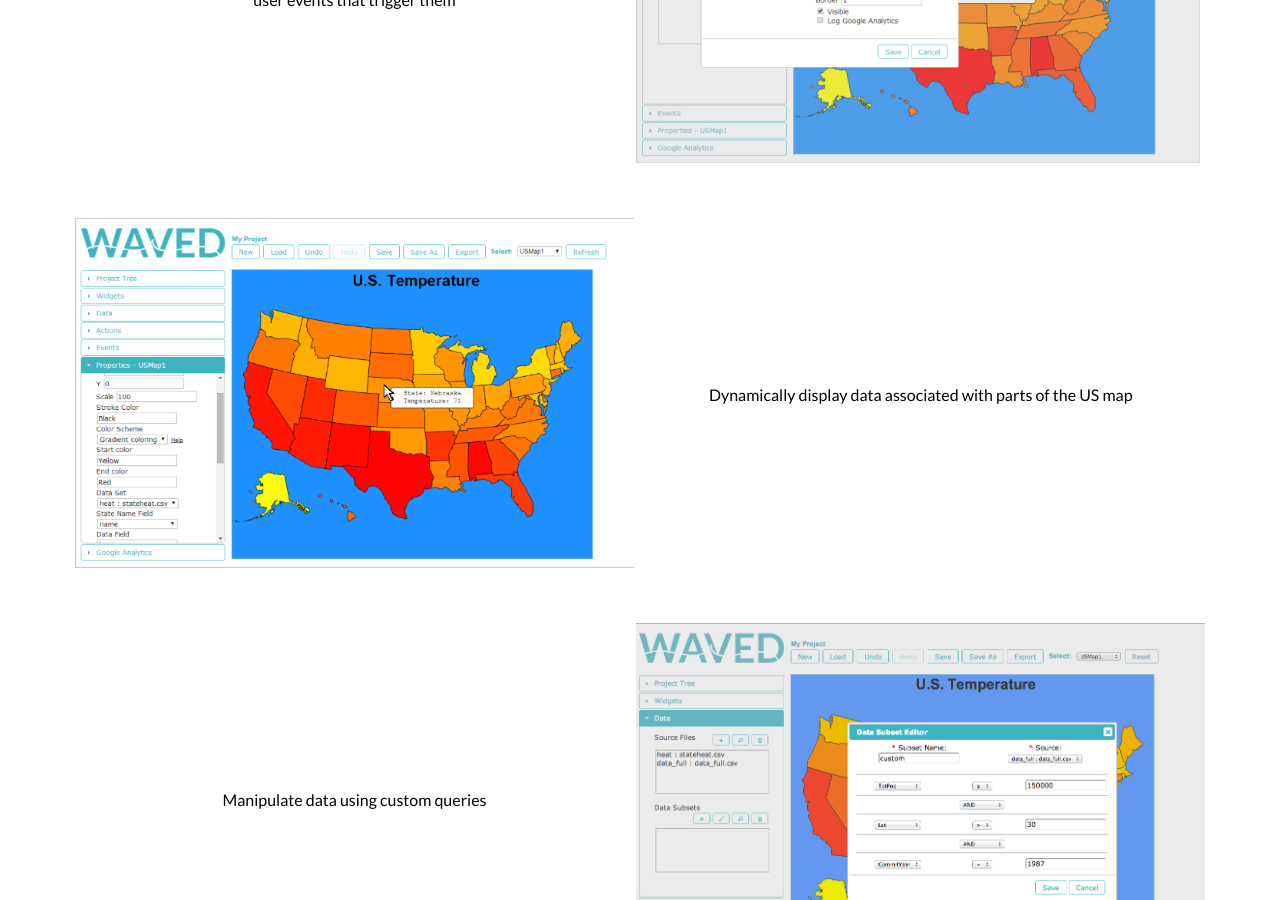
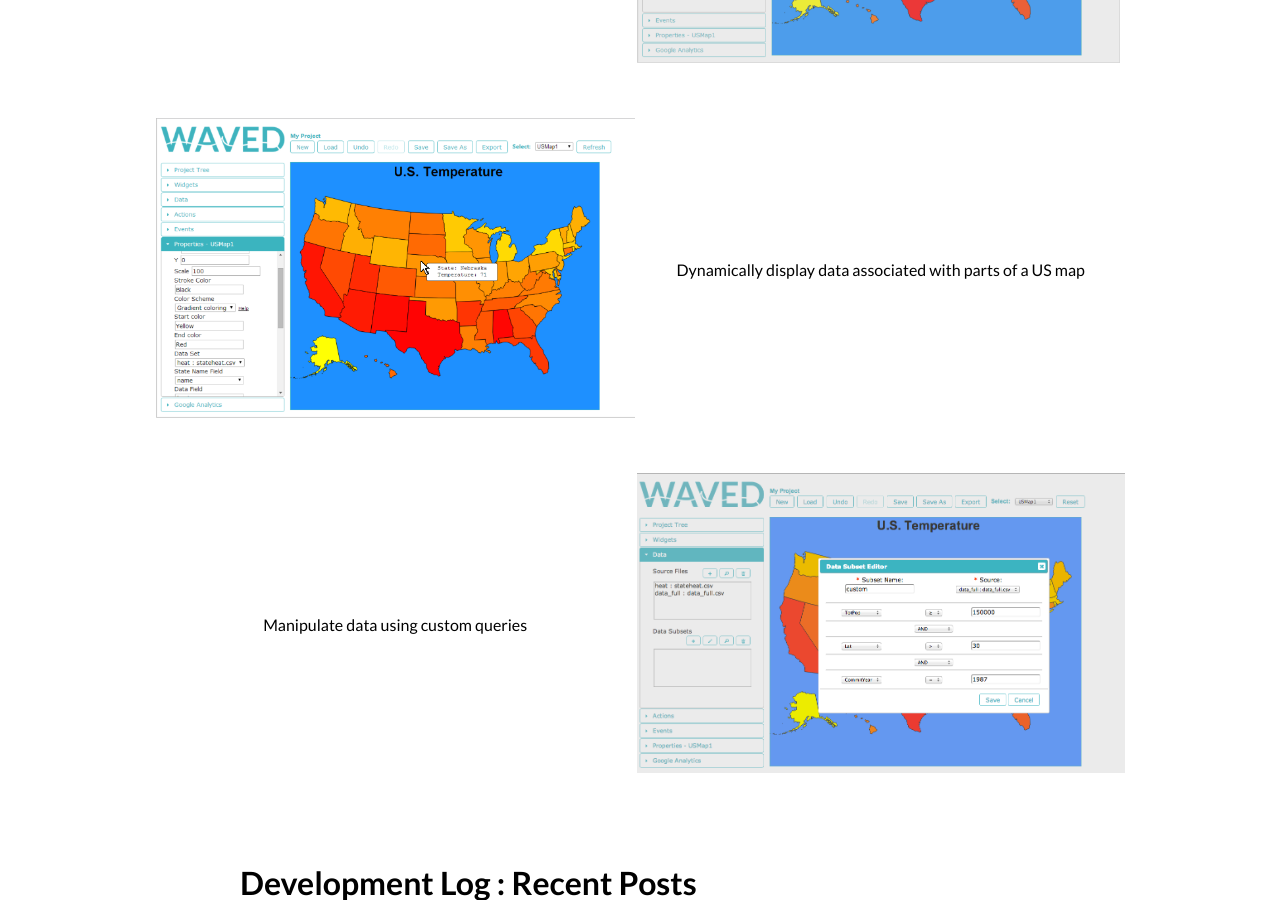
Before and after one commit to KSHSK/WAVED, a Jekyll site: the page built from index.html, in a window 1280 px wide and 900 px high, scrolled down 1467 px. Built offline with Jekyll 4.4.1, drawn with Linux system fonts in a browser that asks for light colours.

Commit message:
Slightly decrease image size to prevent page stretch.

```diff
--- a/index.html
+++ b/index.html
@@ -20,7 +20,7 @@ title: WAVED - Web App for Visualizing Environmental Data
 		<table width="75%">
 			<tr>
 				<td align="right" style="padding: 25px 0 25px 0">
-					<img height="350px" src="images/demo/WAVED1.png" />
+					<img height="300px" src="images/demo/WAVED1.png" />
 				</td>
 				<td align="left" style="padding: 25px 0 25px 0">
 					<center>Select from a variety of widgets to build an interactive visualization</center>
@@ -31,15 +31,15 @@ title: WAVED - Web App for Visualizing Environmental Data
 					<center>Add actions that modify widget properties such as color or size and define the user events that trigger them</center>
 				</td>
 				<td align="left" style="padding: 25px 0 25px 0">
-					<img height="350px" src="images/demo/WAVED2.png" />
+					<img height="300px" src="images/demo/WAVED2.png" />
 				</td>
 			</tr>
 			<tr>
 				<td align="right" style="padding: 25px 0 25px 0">
-					<img height="350px" src="images/demo/WAVED3.png" />
+					<img height="300px" src="images/demo/WAVED3.png" />
 				</td>
 				<td align="left" style="padding: 25px 0 25px 0">
-					<center>Dynamically display data associated with parts of the US map</center>
+					<center>Dynamically display data associated with parts of a US map</center>
 				</td>
 			</tr>
 			<tr>
@@ -47,7 +47,7 @@ title: WAVED - Web App for Visualizing Environmental Data
 					<center>Manipulate data using custom queries</center>
 				</td>
 				<td align="left" style="padding: 25px 0 25px 0">
-					<img height="350px" src="images/demo/WAVED4.png" />
+					<img height="300px" src="images/demo/WAVED4.png" />
 				</td>
 			</tr>
 		</table>
```
